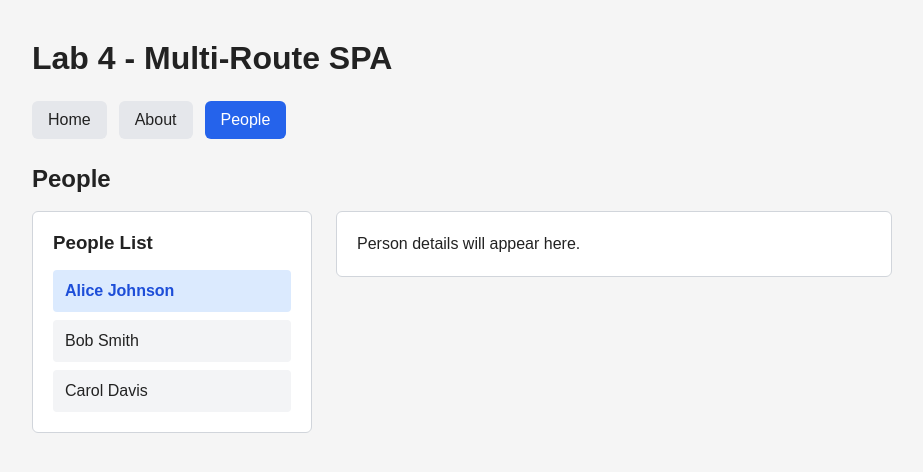
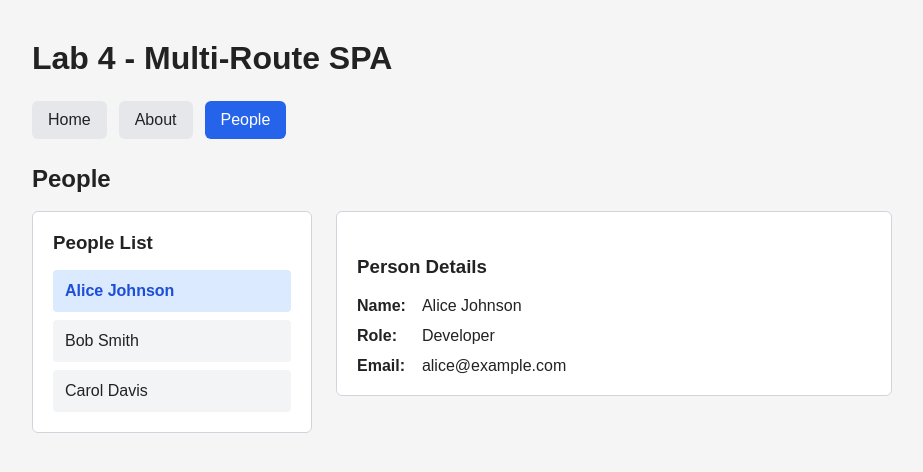
Before and after one commit to tran04012006/24521812_NgoBichTran_Lab4, a React (Vite) app in the folder lab4-spa/: page /people/1 in a window 1280 px wide. Shown: the top 472 px of the page, without its empty margins (178-1101 px from the left). Built offline with nearby package versions, Linux system fonts and the light colour scheme.

Commit message:
feat: add person detail lookup and invalid ID fallback

```diff
--- a/lab4-spa/src/App.jsx
+++ b/lab4-spa/src/App.jsx
@@ -8,12 +8,20 @@ import PeopleLayout from "./layouts/PeopleLayout";
 const Home = lazy(() => import("./pages/Home"));
 const About = lazy(() => import("./pages/About"));
 
+const PersonDetail = lazy(
+  () => import("./pages/PersonDetail")
+);
+
 function App() {
   return (
     <Routes>
       <Route path="/" element={<MainLayout />}>
         <Route index element={<Home />} />
-        <Route path="about" element={<About />} />
+
+        <Route
+          path="about"
+          element={<About />}
+        />
 
         <Route
           path="people"
@@ -21,11 +29,14 @@ function App() {
         >
           <Route
             index
-            element={<p>Select a person to view details.</p>}
+            element={
+              <p>Select a person to view details.</p>
+            }
           />
+
           <Route
             path=":id"
-            element={<p>Person details will appear here.</p>}
+            element={<PersonDetail />}
           />
         </Route>
       </Route>
--- /dev/null
+++ b/lab4-spa/src/components/NotFoundState.jsx
@@ -0,0 +1,11 @@
+
+function NotFoundState() {
+  return (
+    <div className="not-found" role="status">
+      <h3>404 - Person Not Found</h3>
+      <p>The requested person does not exist.</p>
+    </div>
+  );
+}
+
+export default NotFoundState;
--- /dev/null
+++ b/lab4-spa/src/pages/PersonDetail.jsx
@@ -0,0 +1,35 @@
+
+import { useParams } from "react-router";
+import { people } from "../data/people";
+import NotFoundState from "../components/NotFoundState";
+
+function PersonDetail() {
+  const { id } = useParams();
+
+  const person = people.find(
+    (p) => p.id === id
+  );
+
+  if (!person) {
+    return <NotFoundState />;
+  }
+
+  return (
+    <section>
+      <h3>Person Details</h3>
+
+      <dl className="person-details">
+        <dt>Name:</dt>
+        <dd>{person.name}</dd>
+
+        <dt>Role:</dt>
+        <dd>{person.role}</dd>
+
+        <dt>Email:</dt>
+        <dd>{person.email}</dd>
+      </dl>
+    </section>
+  );
+}
+
+export default PersonDetail;
```
